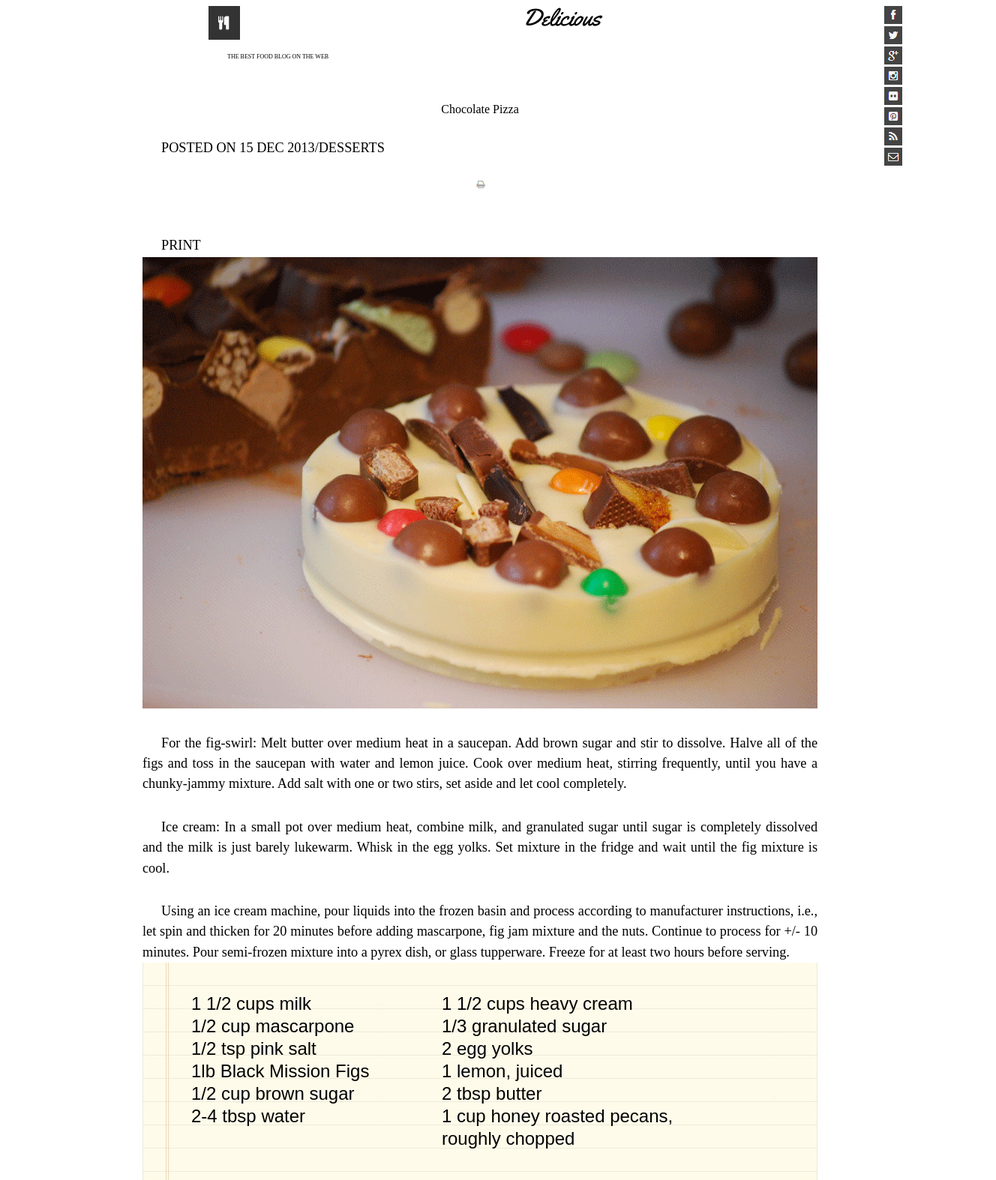
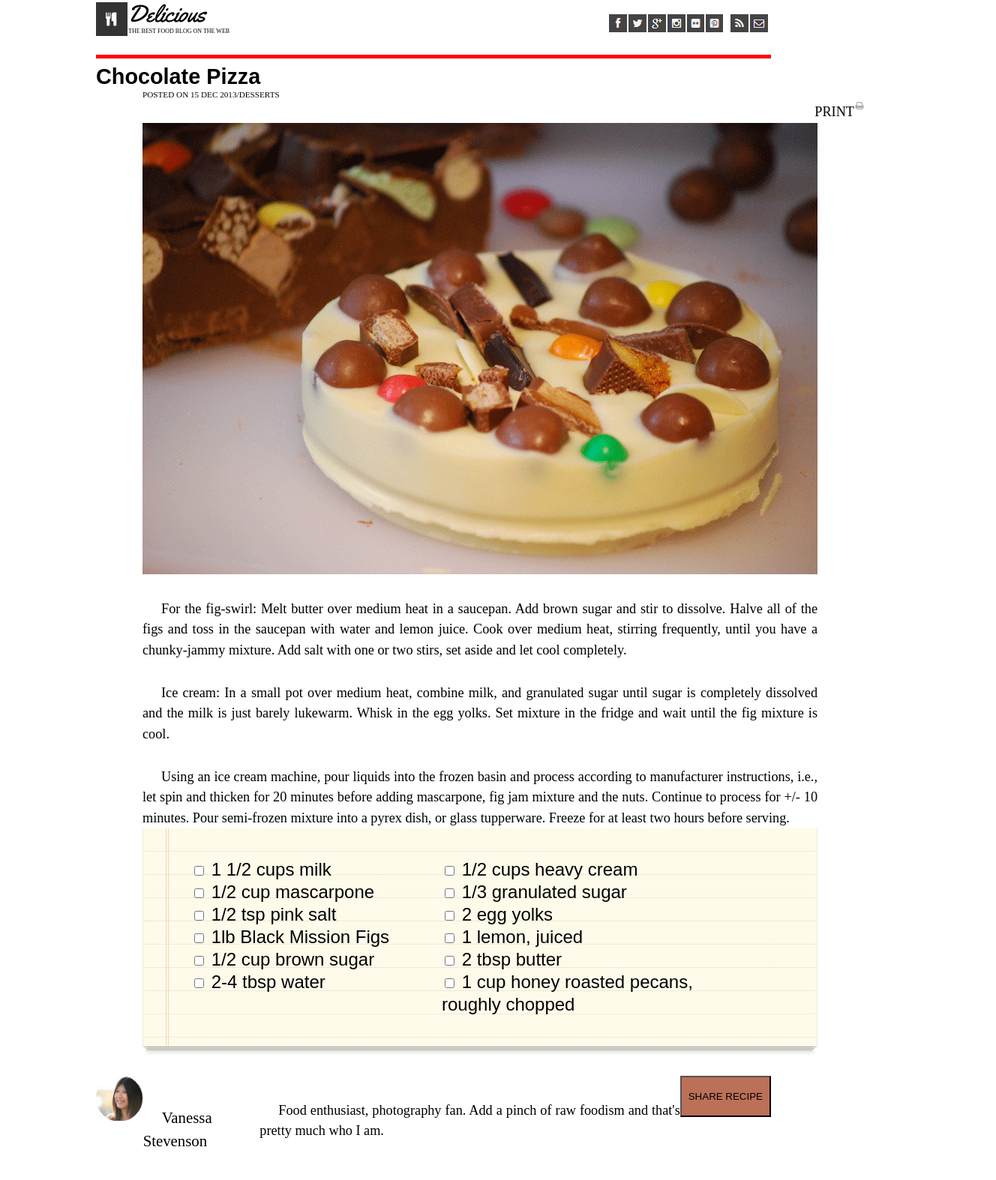
Before and after one commit to yoshiontheloose/chocolate-pizza, a plain HTML site: page index.html in a window 1280 px wide. Shown: the part 22-1596 px from the top of the page at 75% size, 1328 px wide, since content can reach past the window. Drawn offline with Linux system fonts and the light colour scheme; a web font is replaced by a local one.

Commit message:
almost finished result

```diff
--- a/index.html
+++ b/index.html
@@ -10,6 +10,8 @@
   <link href=“https://fonts.googleapis.com/css2?family=Oswald:wght@400;440&display=swap” rel=“stylesheet”>
   <link rel="preconnect" href="https://fonts.gstatic.com">
   <link href="https://fonts.googleapis.com/css2?family=Delius&display=swap" rel="stylesheet">
+  <link rel="preconnect" href="https://fonts.gstatic.com/%22%3E>
+  <link href="https://fonts.googleapis.com/css2?family=Roboto:wght@100&display=swap" rel="stylesheet">
 </head>
 <header>
   <div id='blogTitle'>
@@ -18,14 +20,14 @@
     <p class='kookyText'>THE BEST FOOD BLOG ON THE WEB</p>
   </div>
   <div id='socials'>
-    <img src="chocolatePizzaAssets/lab-assets/fb-icon.png">
-    <img src="chocolatePizzaAssets/lab-assets/twit-icon.png">
-    <img src="chocolatePizzaAssets/lab-assets/gp-icon.png">
-    <img src="chocolatePizzaAssets/lab-assets/insta-icon.png">
-    <img src="chocolatePizzaAssets/lab-assets/flic-icon.png">
+    <img src="chocolatePizzaAssets/lab-assets/fb-icon.png" class="socialimage">
+    <img src="chocolatePizzaAssets/lab-assets/twit-icon.png" class="socialimage">
+    <img src="chocolatePizzaAssets/lab-assets/gp-icon.png" class="socialimage">
+    <img src="chocolatePizzaAssets/lab-assets/insta-icon.png" class="socialimage">
+    <img src="chocolatePizzaAssets/lab-assets/flic-icon.png" id='white'>
     <img src="chocolatePizzaAssets/lab-assets/pint-icon.png" id='pint'>
-    <img src="chocolatePizzaAssets/lab-assets/rss-icon.png">
-    <img src="chocolatePizzaAssets/lab-assets/mail-icon.png">
+    <img src="chocolatePizzaAssets/lab-assets/rss-icon.png" class="socialimage">
+    <img src="chocolatePizzaAssets/lab-assets/mail-icon.png" class="socialimage">
   </div>
 </header>
 <body>
@@ -33,7 +35,7 @@
     <h1>Chocolate Pizza</h1>
     <p class='greyText'>POSTED ON 15 DEC 2013/DESSERTS</p>
     <img src="chocolatePizzaAssets/lab-assets/print-icon.png" id='pizza'>
-    <p class='greyText'>PRINT</p>
+    <p class='print'>PRINT</p>
   </section>
   <img src='chocolatePizzaAssets/lab-assets/choco-pizza.png'>
   <p>For the fig-swirl: Melt butter over medium heat in a saucepan. Add brown sugar and stir to dissolve. Halve all of the figs and toss in the saucepan with water and lemon juice. Cook over medium heat, stirring frequently, until you have a chunky-jammy mixture. Add salt with one or two stirs, set aside and let cool completely.</p>
@@ -41,31 +43,31 @@
   <p>Using an ice cream machine, pour liquids into the frozen basin and process according to manufacturer instructions, i.e., let spin and thicken for 20 minutes before adding mascarpone, fig jam mixture and the nuts.  Continue to process for +/- 10 minutes.  Pour semi-frozen mixture into a pyrex dish, or glass tupperware.  Freeze for at least two hours before serving.</p>
   <article id='recipe'>
     <ul id='column1'>
-      <li>1 1/2 cups milk</li>
-      <li>1/2 cup mascarpone</li>
-      <li>1/2 tsp pink salt</li>
-      <li>1lb Black Mission Figs</li>
-      <li>1/2 cup brown sugar</li>
-      <li>2-4 tbsp water</li>
+      <li><input type="checkbox" name="box"> 1 1/2 cups milk</li>
+      <li><input type="checkbox" name="box"> 1/2 cup mascarpone</li>
+      <li><input type="checkbox" name="box"> 1/2 tsp pink salt</li>
+      <li><input type="checkbox" name="box"> 1lb Black Mission Figs</li>
+      <li><input type="checkbox" name="box"> 1/2 cup brown sugar</li>
+      <li><input type="checkbox" name="box"> 2-4 tbsp water</li>
     </ul>
     <ul id='column2'>
-      <li>1 1/2 cups heavy cream</li>
-      <li>1/3 granulated sugar</li>
-      <li>2 egg yolks</li>
-      <li>1 lemon, juiced</li>
-      <li>2 tbsp butter</li>
-      <li>1 cup honey roasted pecans, roughly chopped</li>
+      <li><input type="checkbox" name="box"> 1/2 cups heavy cream</li>
+      <li><input type="checkbox" name="box"> 1/3 granulated sugar</li>
+      <li><input type="checkbox" name="box"> 2 egg yolks</li>
+      <li><input type="checkbox" name="box"> 1 lemon, juiced</li>
+      <li><input type="checkbox" name="box"> 2 tbsp butter</li>
+      <li><input type="checkbox" name="box"> 1 cup honey roasted pecans, roughly chopped</li>
     </ul>
   </article>
 </body>
 <footer>
   <article>
     <img src='chocolatePizzaAssets/lab-assets/van-pic.png'>
-    <h3>Vanessa Stevenson</h3>
+    <p class="footername">Vanessa Stevenson</p>
     <p>Food enthusiast, photography fan. Add a pinch of raw foodism and that's pretty much who I am.</p>
     <button>SHARE RECIPE</button>
-    <img src='chocolatePizzaAssets/lab-assets/logo.png'>
   </article>
+  <img src='chocolatePizzaAssets/lab-assets/logo.png'>
   <p class='faded'>Delicious &#169; 2013 &bull; All Rights Reserved.</p>
   <p class='faded'>Proudly published with Ghost.</p>
 </footer>
--- a/style.css
+++ b/style.css
@@ -1,13 +1,23 @@
 h1 {
+  font-weight: bold;
+  font-family: 'Oswald', arial;
+  text-align: left;
+  font-size: 1.8em;
+  padding-top: 10px;
 
 }
 h2 {
   font-family: 'Yellowtail', cursive;
   font-size: 2em;
 }
-h3 {
 
+.footername {
+  font-size: 1.3em;
+  width: 250px;
+  height: 40px;
+  text-align: left;
 }
+
 p {
   width: 900px;
   margin:auto;
@@ -19,9 +29,10 @@ p {
 }
 header {
   display: flex;
-  height: 100px;
+  height: 50px;
   width:900px;
-  padding: 30px 150px 30px 150px;
+  padding: 25px 0px 20px 0px;
+  border-bottom: red solid 5px;
 }
 body {
   text-align: center;
@@ -29,6 +40,22 @@ body {
 }
 footer {
 
+}
+
+.faded {
+  text-align: center;
+  padding: 0px;
+}
+
+footer article {
+  display: flex;
+  height: 90px;
+  width: 900px;
+  margin: 25px 0px 80px 0px;
+}
+
+footer img {
+  margin-bottom: 30px;
 }
 
 button {
@@ -58,13 +85,67 @@ ul {
 }
 .kookyText {
   font-size: 0.5em;
+  padding: 0px;
+  width: 200px;
+  text-align: justify;
+  position: relative;
+  top: 1px;
+  left: 1px;
+  text-indent: 0px;
 }
 #socials {
+  display: flex;
+  width: 220px;
+  margin-left: 465px;
+  margin-top: 15px;
+}
+.socialimage {
+  height: 24px;
+  width: 24px;
+  padding: 1px
+}
 
+#pint {
+  padding: 1px 9px 1px 0px;
+  height: 24px;
+  width: 24px;
 }
+
+#white {
+  height: 24px;
+  width: 24px;
+  padding: 1px 1px 1px 0px;
+}
+
+#blogTitle {
+  width: 220px;
+  height: 50px;
+  text-align: left;
+}
+
 #blogTitle img {
   float: left;
+  }
+#pizza {
+  float: right;
 }
-#pizza {
-  padding: 30px 150px 30px 150px;
+
+.greyText {
+  padding: 1px;
+  text-align: left;
+  text-indent: 0px;
+  font-size: .70em;
 }
+
+.print {
+  float: right;
+  width: 200px;
+  padding: 0px;
+  text-align: right;
+}
+
+button {
+  float: right;
+  width: 185px;
+  height: 55px;
+}
```
